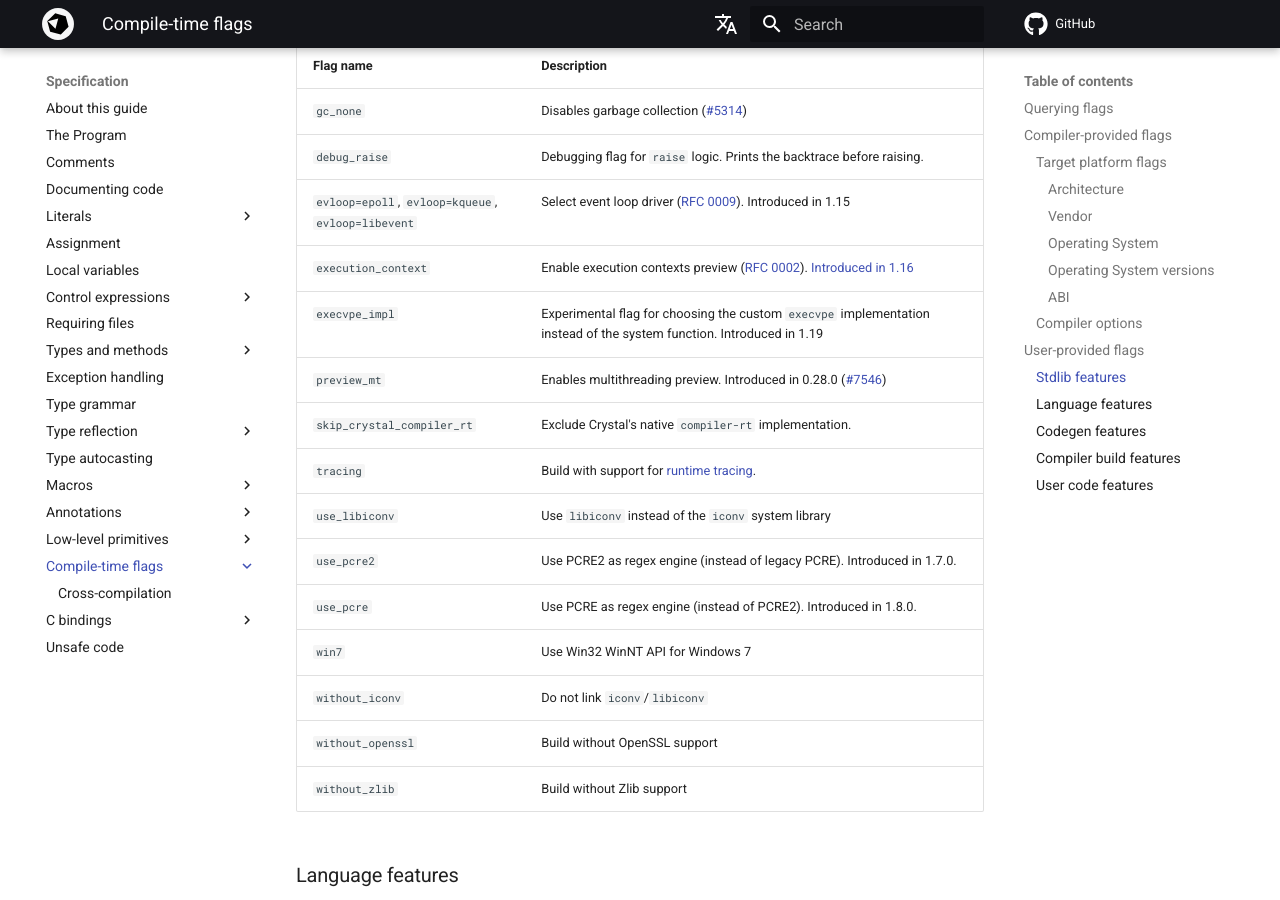
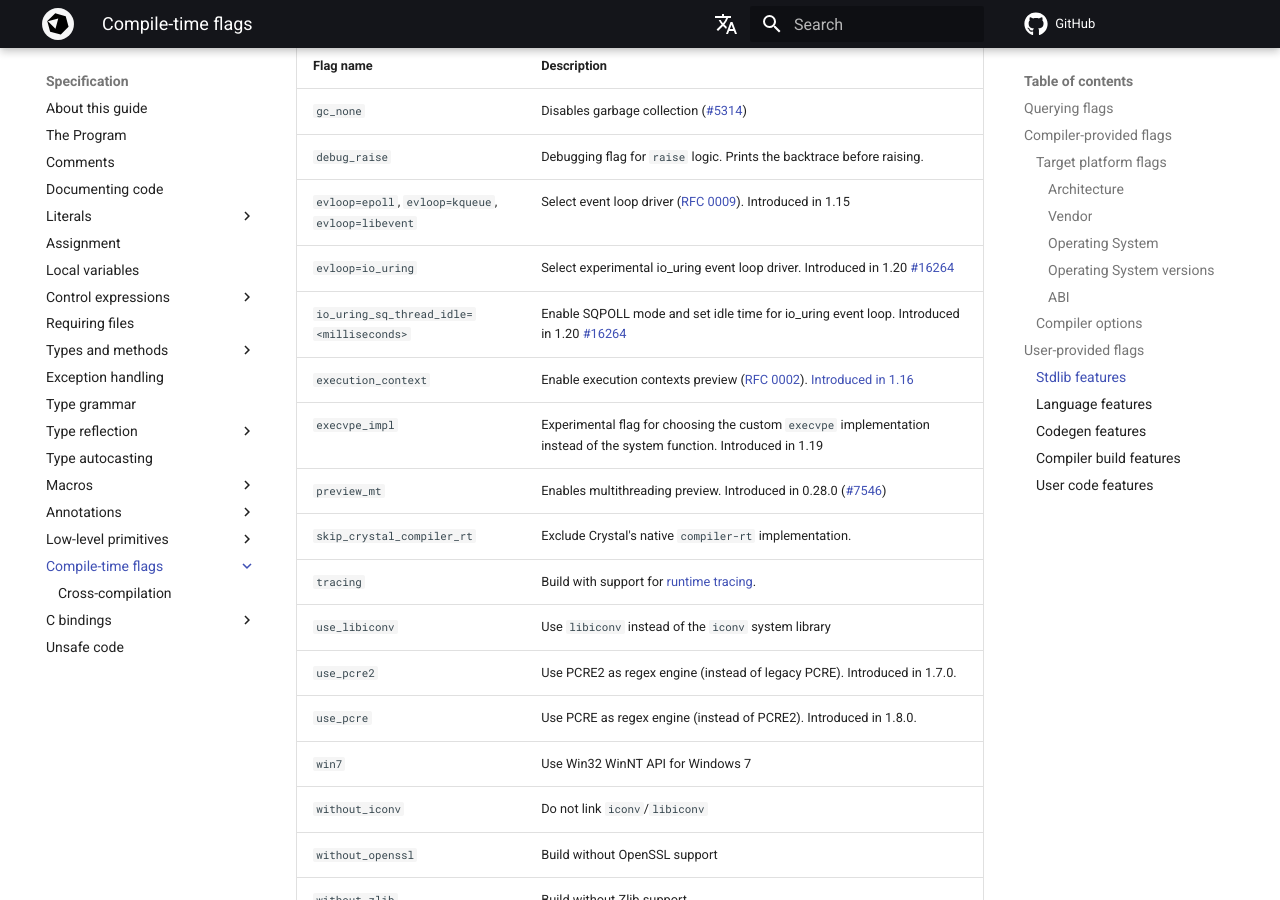
Before and after one commit to crystal-lang/crystal-book, an MkDocs documentation site: the page built from docs/syntax_and_semantics/compile_time_flags.md, in a window 1280 px wide and 900 px high, scrolled down 4363 px. Built offline with MkDocs 1.6.1 and Material for MkDocs 9.7.7, drawn with Linux system fonts in a browser that asks for light colours; nearby versions of some CDN libraries; library files that are not in the unit come from our copies; comment, search, counter and statistics services are not loaded; the version menu is left out.

Commit message:
Add io_uring comptime flags (#939)

```diff
--- a/docs/syntax_and_semantics/compile_time_flags.md
+++ b/docs/syntax_and_semantics/compile_time_flags.md
@@ -152,6 +152,8 @@ Crystal program.
 | `gc_none` | Disables garbage collection ([#5314]) |
 | `debug_raise` | Debugging flag for `raise` logic. Prints the backtrace before raising. |
 | `evloop=epoll`, `evloop=kqueue`, `evloop=libevent` | Select event loop driver ([RFC 0009]). Introduced in 1.15 |
+| `evloop=io_uring` | Select experimental io_uring event loop driver. Introduced in 1.20 [#16264] |
+| `io_uring_sq_thread_idle=<milliseconds>` | Enable SQPOLL mode and set idle time for io_uring event loop. Introduced in 1.20 [#16264] |
 | `execution_context` | Enable execution contexts preview ([RFC 0002]). [Introduced in 1.16][#15350] |
 | `execvpe_impl` | Experimental flag for choosing the custom `execvpe` implementation instead of the system function. Introduced in 1.19 |
 | `preview_mt` | Enables multithreading preview. Introduced in 0.28.0 ([#7546]) |
@@ -170,6 +172,7 @@ Crystal program.
 [RFC 0002]: https://github.com/crystal-lang/rfcs/blob/main/text/0002-execution-contexts.md
 [#15350]: https://github.com/crystal-lang/crystal/issues/15350
 [#7546]: https://github.com/crystal-lang/crystal/pull/7546
+[#16264]: https://github.com/crystal-lang/crystal/pull/16264
 [runtime tracing]: ../guides/runtime_tracing.md
 
 ### Language features
```
